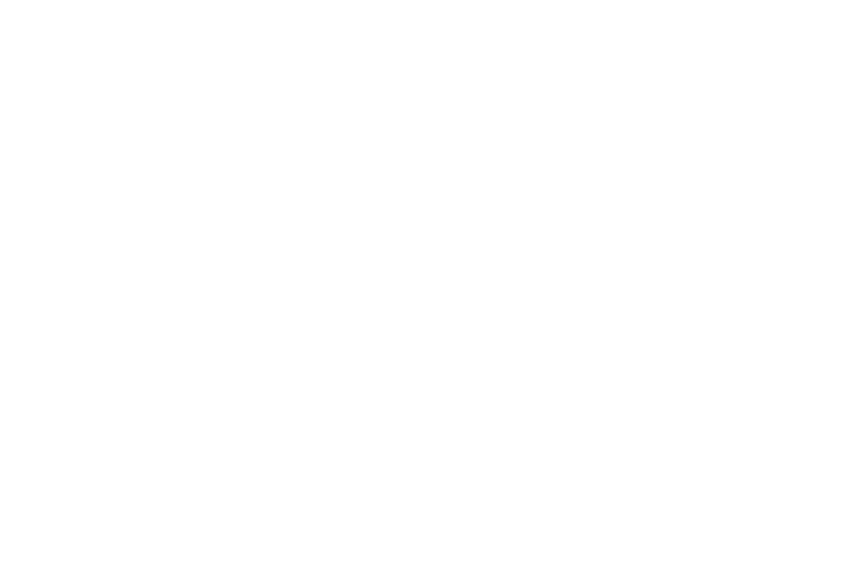
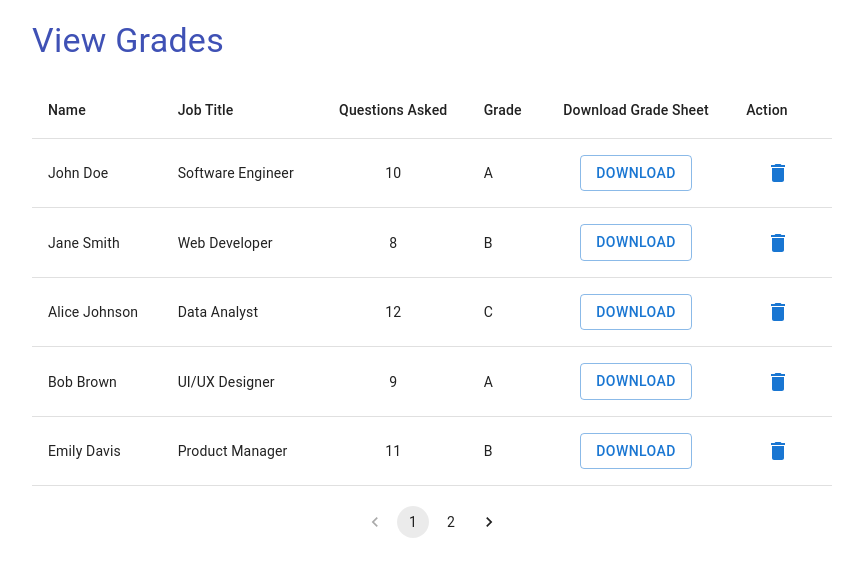
Before and after one commit to Maruf-16203091/react-interview-app-, a React (Create React App) app: page /grade in a window 1280 px wide. Before the commit this address had no page. Shown: the top 576 px of the page, without its empty margins (208-1071 px from the left). Built offline with nearby package versions, Linux system fonts and the light colour scheme.

Commit message:
grade page completed

```diff
--- a/src/App.js
+++ b/src/App.js
@@ -1,18 +1,17 @@
-import React, { useState } from "react";
 import { Route, Routes } from "react-router-dom";
 import SetQuestionsPage from "./pages/SetQuestionsPage";
 import ViewQuestionsPage from "./pages/ViewQuestionsPage";
 import EditQuestionsPage from "./pages/EditQuestionsPage";
+import ViewGradePage from "./pages/ViewGradePage";
 
 const App = () => {
-  const [questions, setQuestions] = useState([]);
-
   return (
     <div>
       <Routes>
         <Route path="/" element={<SetQuestionsPage />} />
         <Route path="/view" element={<ViewQuestionsPage />} />
         <Route path="/edit" element={<EditQuestionsPage />} />
+        <Route path="/grade" element={<ViewGradePage />} />
       </Routes>
     </div>
   );
--- /dev/null
+++ b/src/pages/ViewGradePage.jsx
@@ -0,0 +1,84 @@
+import React, { useState } from "react";
+import { Button, Table, TableBody, TableCell, TableContainer, TableHead, TableRow, Typography } from "@mui/material";
+import DeleteIcon from '@mui/icons-material/Delete';
+import Pagination from "@mui/material/Pagination";
+
+const ViewGradePage = () => {
+  const [currentPage, setCurrentPage] = useState(1);
+  const [rowsPerPage] = useState(5); // Adjust as needed
+
+  // Dummy data for the table
+  const dummyData = [
+    { id: 1, name: "John Doe", jobTitle: "Software Engineer", questionsAsked: 10, grade: "A" },
+    { id: 2, name: "Jane Smith", jobTitle: "Web Developer", questionsAsked: 8, grade: "B" },
+    { id: 3, name: "Alice Johnson", jobTitle: "Data Analyst", questionsAsked: 12, grade: "C" },
+    { id: 4, name: "Bob Brown", jobTitle: "UI/UX Designer", questionsAsked: 9, grade: "A" },
+    { id: 5, name: "Emily Davis", jobTitle: "Product Manager", questionsAsked: 11, grade: "B" },
+    { id: 6, name: "Michael Wilson", jobTitle: "Software Developer", questionsAsked: 7, grade: "C" },
+    // Add more dummy data as needed
+  ];
+
+  // Calculate pagination
+  const indexOfLastRow = currentPage * rowsPerPage;
+  const indexOfFirstRow = indexOfLastRow - rowsPerPage;
+  const currentRows = dummyData.slice(indexOfFirstRow, indexOfLastRow);
+
+  // Handle page change
+  const handlePageChange = (event, value) => {
+    setCurrentPage(value);
+  };
+
+  // Delete a row
+  const handleDeleteRow = (id) => {
+    // Logic to delete the row
+    console.log(`Row with ID ${id} deleted`);
+  };
+
+  return (
+    <div style={{ padding: "20px", maxWidth: "800px", margin: "0 auto" }}>
+      <Typography variant="h4" style={{ color: "#3f51b5", marginBottom: "20px" }}>
+        View Grades
+      </Typography>
+      <TableContainer>
+        <Table>
+          <TableHead>
+            <TableRow>
+              <TableCell>Name</TableCell>
+              <TableCell>Job Title</TableCell>
+              <TableCell align="center">Questions Asked</TableCell>
+              <TableCell>Grade</TableCell>
+              <TableCell align="center">Download Grade Sheet</TableCell>
+              <TableCell>Action</TableCell>
+            </TableRow>
+          </TableHead>
+          <TableBody>
+            {currentRows.map((row) => (
+              <TableRow key={row.id}>
+                <TableCell>{row.name}</TableCell>
+                <TableCell>{row.jobTitle}</TableCell>
+                <TableCell align="center">{row.questionsAsked}</TableCell>
+                <TableCell>{row.grade}</TableCell>
+                <TableCell align="center">
+                  <Button variant="outlined" color="primary">
+                    Download
+                  </Button>
+                </TableCell>
+                <TableCell>
+                  <Button onClick={() => handleDeleteRow(row.id)}><DeleteIcon /></Button>
+                </TableCell>
+              </TableRow>
+            ))}
+          </TableBody>
+        </Table>
+      </TableContainer>
+      <Pagination
+        count={Math.ceil(dummyData.length / rowsPerPage)}
+        page={currentPage}
+        onChange={handlePageChange}
+        style={{ marginTop: "20px", display: "flex", justifyContent: "center" }}
+      />
+    </div>
+  );
+};
+
+export default ViewGradePage;
```
